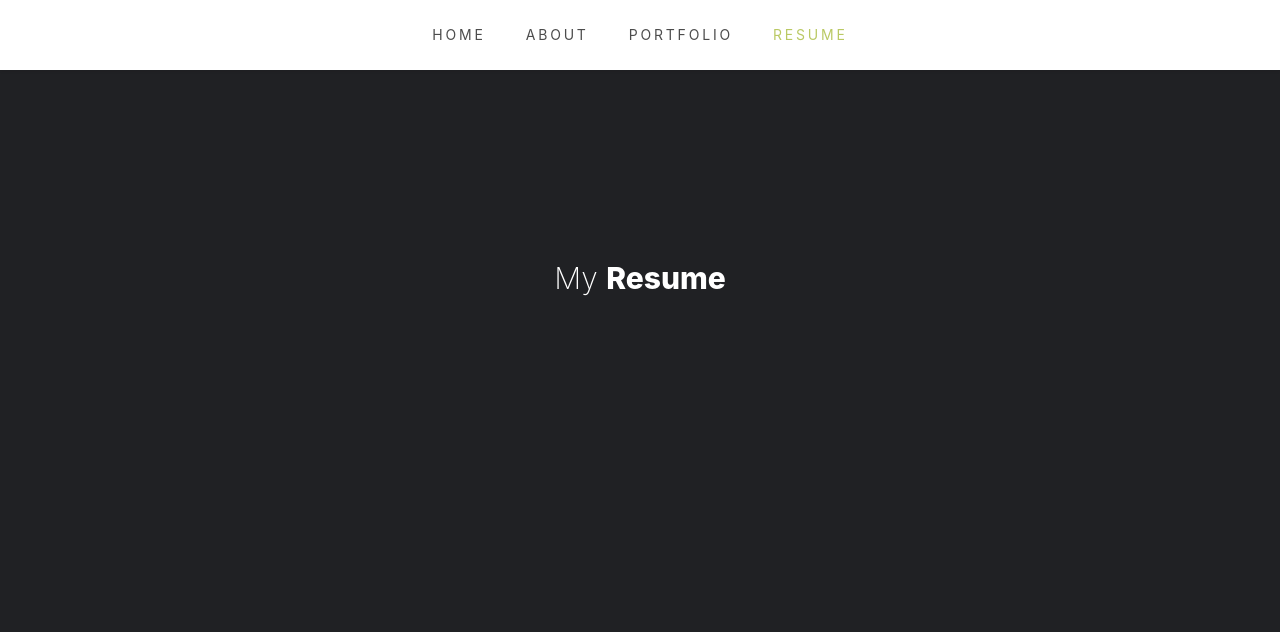
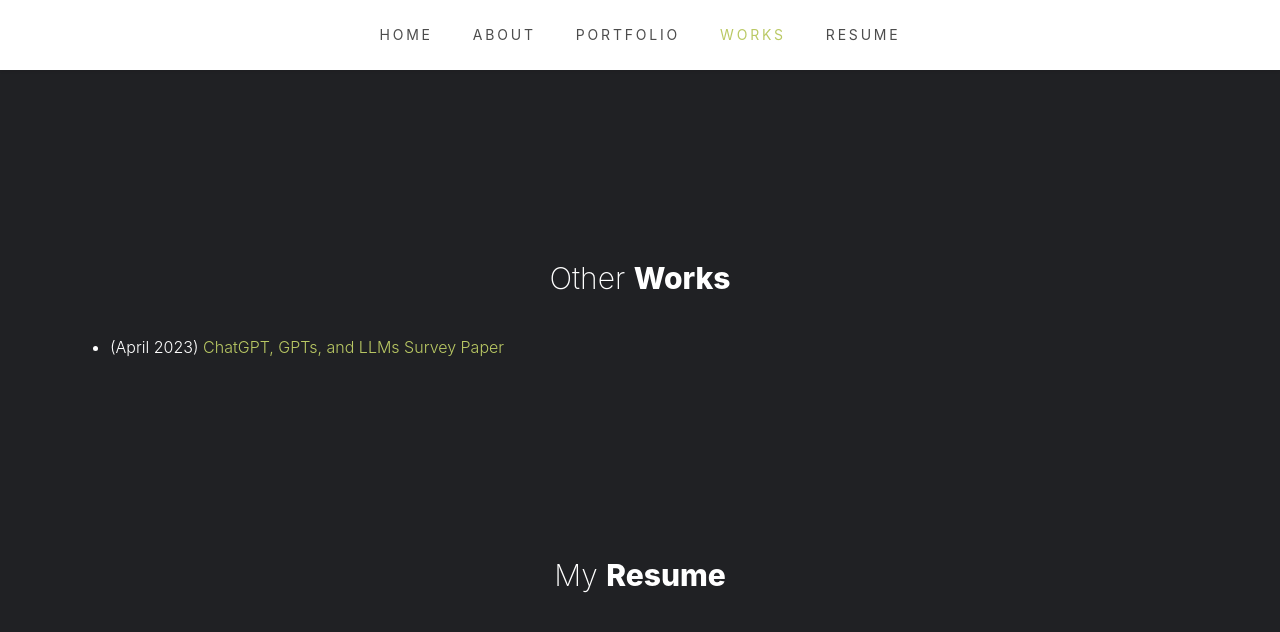
Before and after one commit to michaelmckinsey1/michaelmckinsey1.github.io, a Jekyll site: the page index.html, which Jekyll copies as it is, in a window 1280 px wide and 900 px high, scrolled down 3416 px. Shown: the top 632 px of the window. Built offline with Jekyll 4.4.1, drawn with Linux system fonts in a browser that asks for light colours.

Commit message:
Add Works section and add paper

```diff
--- a/index.html
+++ b/index.html
@@ -67,6 +67,9 @@
                             <a class="nav-link" href="#section-portfolio"
                                 >Portfolio</a
                             >
+                        </li>
+                        <li class="nav-item">
+                            <a class="nav-link" href="#section-works">Works</a>
                         </li>
                         <li class="nav-item">
                             <a class="nav-link" href="#section-resume"
@@ -343,6 +346,21 @@
             </div>
         </section>
 
+        <section class="site-section" id="section-works">
+            <div class="container">
+                <div class="row">
+                    <div class="section-heading text-center col-md-12">
+                        <h2>Other <strong>Works</strong></h2>
+                    </div>
+                    <ul>
+                        <li>
+                            (April 2023) <a href="resources/works/survey_paper.pdf">ChatGPT, GPTs, and LLMs Survey Paper</a>
+                        </li>
+                    </ul>
+                </div>
+            </div>
+        </section>
+
         <section class="site-section" id="section-resume">
             <div class="container">
                 <div class="row">
```
Also changed, not shown: 1 other file.
